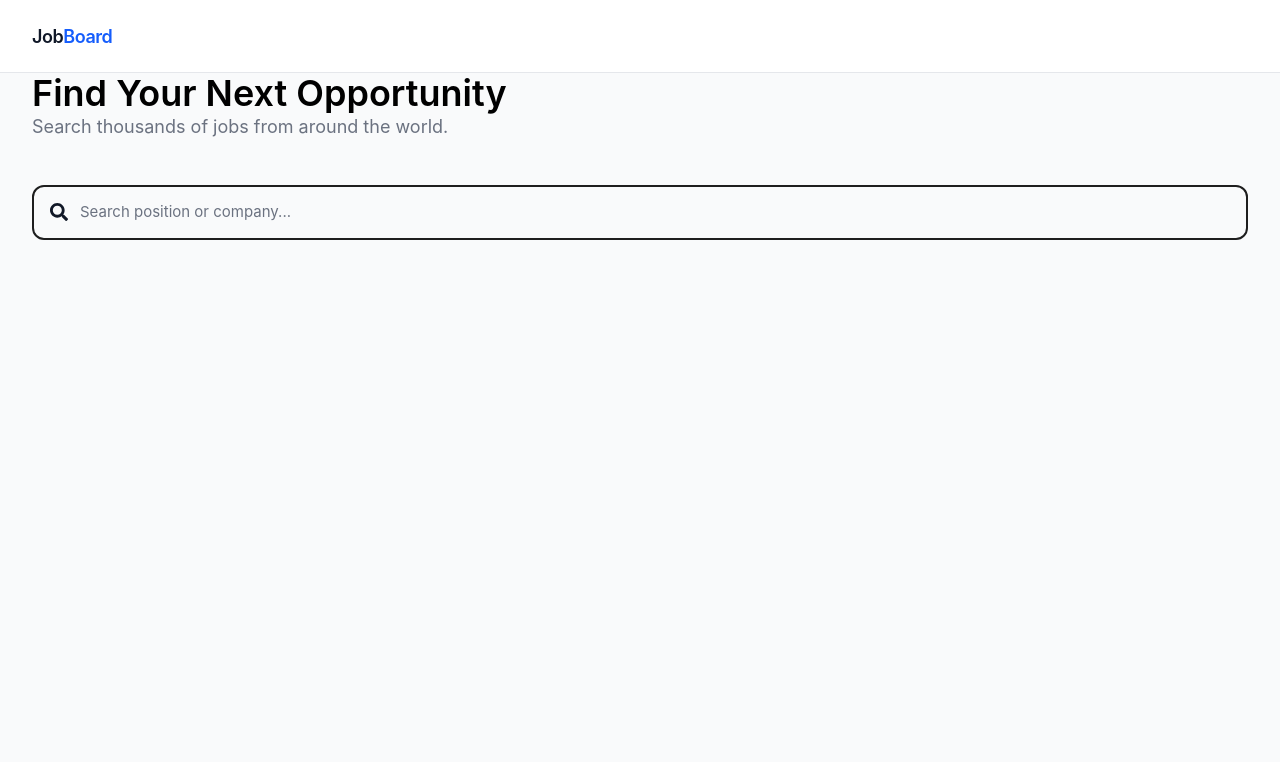
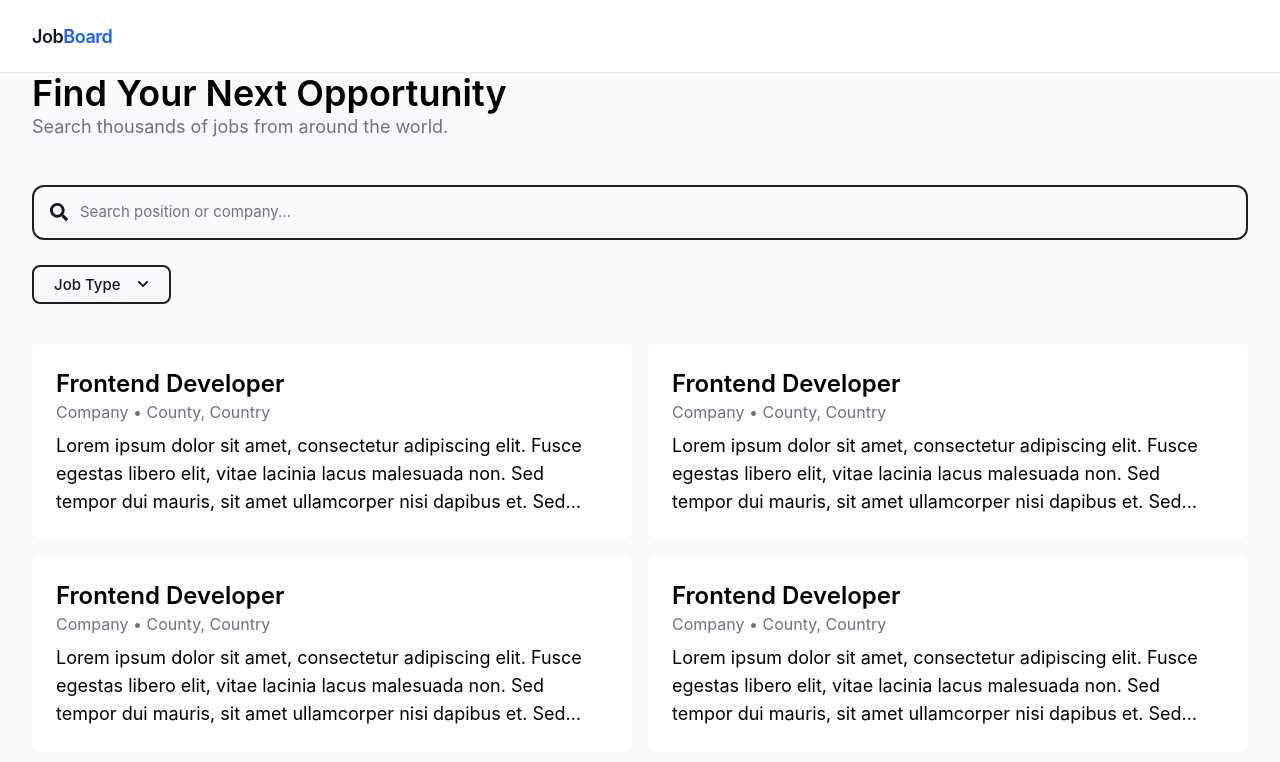
Before and after one commit to GloriaMMuthumbi/react-job-board, a React (Vite) app: page / in a window 1280 px wide. Shown: the top 762 px of the page. Built offline with nearby package versions, Linux system fonts and the light colour scheme.

Commit message:
update:! working on job card component

```diff
--- a/src/App.jsx
+++ b/src/App.jsx
@@ -1,3 +1,5 @@
+import FilterDropdown from "./components/Filters";
+import JobCard from "./components/JobCard";
 import Navbar from "./components/Navbar"
 import SearchBar from "./components/SearchBar";
 
@@ -9,8 +11,18 @@ function App() {
         <h1 className="font-semibold text-4xl">Find Your Next Opportunity</h1>
         <p className="text-lg text-[#6B7280]">Search thousands of jobs from around the world.</p>
       </div>
-      <div className="max-w-7xl mx-auto px-6 lg:px-8 h-18 mt-10">
+      <div className="max-w-7xl mx-auto px-6 lg:px-8 mt-10">
         <SearchBar />
+        <FilterDropdown
+          label="Job Type"
+          options={["Remote", "Onsite", "Hybrid"]}
+        />
+      </div>
+      <div className="grid grid-cols-2 gap-4 max-w-7xl mx-auto px-6 lg:px-8 mt-10">
+        <JobCard />
+        <JobCard />
+        <JobCard />
+        <JobCard />
       </div>
     </div>
   );
--- a/src/components/Filters.jsx
+++ b/src/components/Filters.jsx
@@ -1,16 +1,55 @@
-function Filter({label, options}) {
+import { useState } from "react";
+import { FaChevronDown } from "react-icons/fa";
+
+function FilterDropdown({ label, options }) {
     const [isOpen, setIsOpen] = useState(false);
     const [selected, setSelected] = useState(null);
 
     return (
-        <div className="relative<ChevronDown className="{" inline-block text-left">
+        <div className="relative inline-block text-left">
             <button
                 onClick={() => setIsOpen(!isOpen)}
-                className="flex items-center justify-between w-48 px-4 py-2.5 border-2 border-[#E5E7EB] rounded-xl bg-transparent text-lg font-medium text-[#1E1E1E] hover:bg-gray-50 transition-all"
+                className={`
+                    flex items-center text-[#111827] text-[15px] gap-2 px-5 py-1.5 border-2 rounded-lg bg-transparent text-lg font-medium text-[#1E1E1E] hover:bg-gray-50 transition-all ${
+                        isOpen ? "border-[#2563EB]" : "border-[#1E1E1E]"}
+                `}
             >
-                `ml-2 h-5 w-5 transition-transform duration-200 ${isOpen ? 'rotate-180': ''}`}
+                <span>{selected || label}</span>
+
+                <FaChevronDown
+                className={`ml-2 h-3 w-3 transition-transform duration-200 ${
+                    isOpen ? "rotate-180" : ""
+                }`}
                 />
             </button>
+
+            {isOpen && (
+                <>
+                <div
+                    className="fixed inset-0 z-10"
+                    onClick={() => setIsOpen(false)}
+                ></div>
+
+                <div className="absolute right-0 z-20  mt-1 w-full origin-top-right rounded-lg bg-white border-2 border-[#E5E7EB] shadow-lg overflow-hidden">
+                    <div className="py-1">
+                    {options.map((option) => (
+                        <button
+                        key={option}
+                        onClick={() => {
+                            setSelected(option);
+                            setIsOpen(false);
+                        }}
+                        className="block w-full px-4 py-2 text-left text-[15px] text-[#1E1E1E] hover:bg-gray-100 transition-colors"
+                        >
+                        {option}
+                        </button>
+                    ))}
+                    </div>
+                </div>
+                </>
+            )}
         </div>
     );
 }
+
+export default FilterDropdown;
--- a/src/components/JobCard.jsx
+++ b/src/components/JobCard.jsx
@@ -1,7 +1,13 @@
 function JobCard(/*This is where the paramaters for the job card will go*/) {
-    <div>
-        This is a job card
-    </div>
+    return (
+        <div className="bg-white rounded-lg px-6 py-6 grid space-y-2">
+            <div>
+                <h2 className="font-semibold text-2xl">Frontend Developer</h2>
+                <span className="text-[#6B7280]">Company • County, Country</span>
+            </div>
+            <p className="text-lg line-clamp-3 md:text-clip">Lorem ipsum dolor sit amet, consectetur adipiscing elit. Fusce egestas libero elit, vitae lacinia lacus malesuada non. Sed tempor dui mauris, sit amet ullamcorper nisi dapibus et. Sed eget ex et neque varius commodo in in leo. Vestibulum tincidunt porttitor imperdiet. Pellentesque dapibus ut erat in condimentum. Donec tortor ex, gravida at facilisis a, ornare non lectus. Sed velit risus, elementum ut purus vel, elementum posuere mi. In ac dictum eros. Pellentesque dignissim nec ligula eu mattis. Class aptent taciti sociosqu ad litora torquent per conubia nostra, per inceptos himenaeos. Cras vel vulputate lacus. Sed sit amet sapien facilisis, ullamcorper sapien vel, luctus ligula.</p>
+        </div>
+    );
 }
 
 export default JobCard;
--- /dev/null
+++ b/src/components/JobTag.jsx
@@ -0,0 +1,7 @@
+function JobTag() {
+    return(
+        <div>This is a tag</div>
+    );
+}
+
+export default JobTag;
--- a/src/components/SearchBar.jsx
+++ b/src/components/SearchBar.jsx
@@ -2,7 +2,7 @@ import { FaSearch } from "react-icons/fa";
 
 function SearchBar() {
     return (
-        <div className="flex gap-y-2 items-center gap-3 border-2 border-[#1E1E1E] rounded-xl px-4 py-3.5 ">
+        <div className="flex gap-y-2 items-center gap-3 border-2 border-[#1E1E1E] rounded-xl px-4 py-3.5 mb-[25px]">
             <FaSearch className="text-[#111827] shrink-0" size={18}/>
             <input
                 type="text"
```
Also changed, not shown: src/components/Tag.jsx (deleted).
